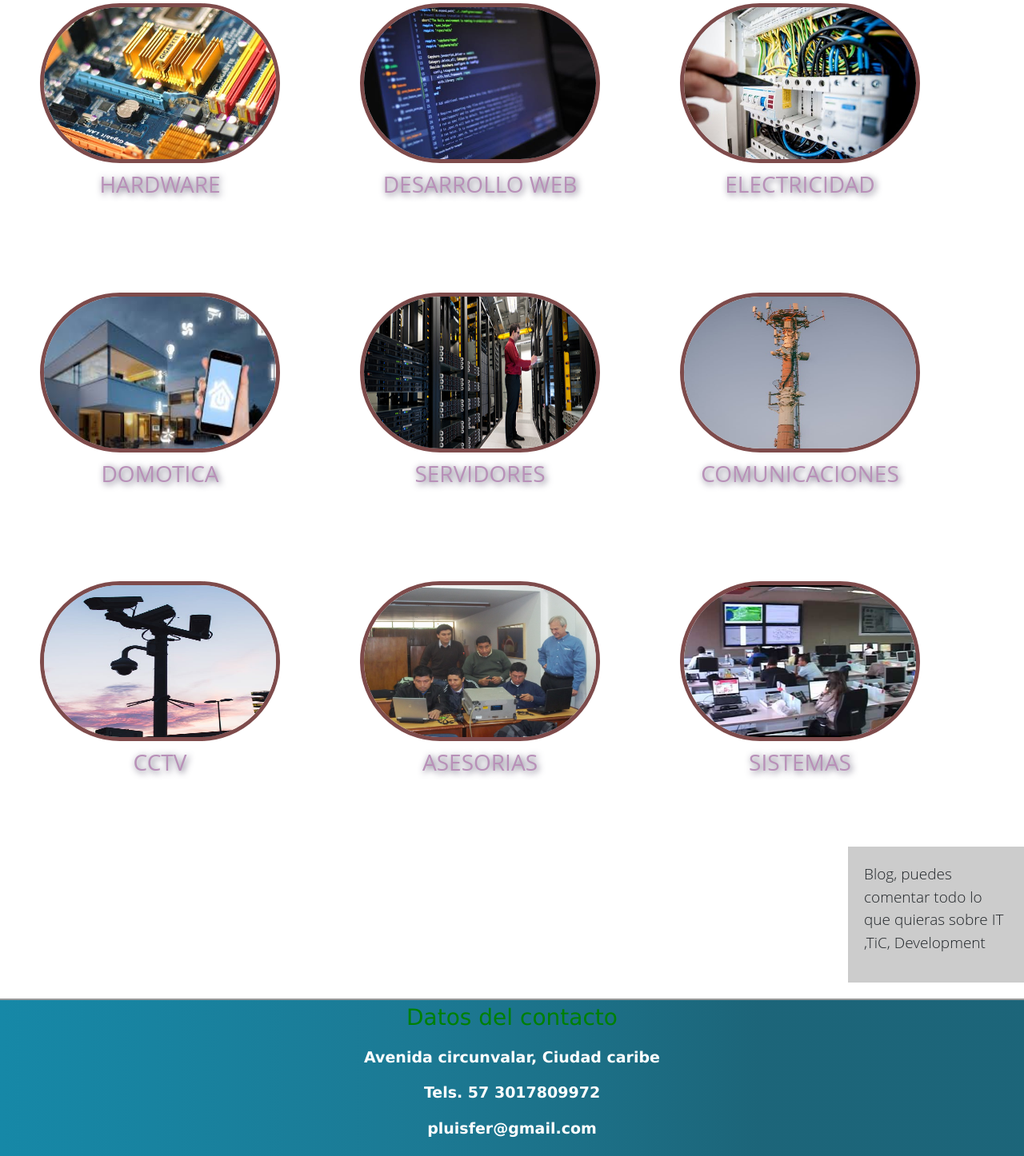
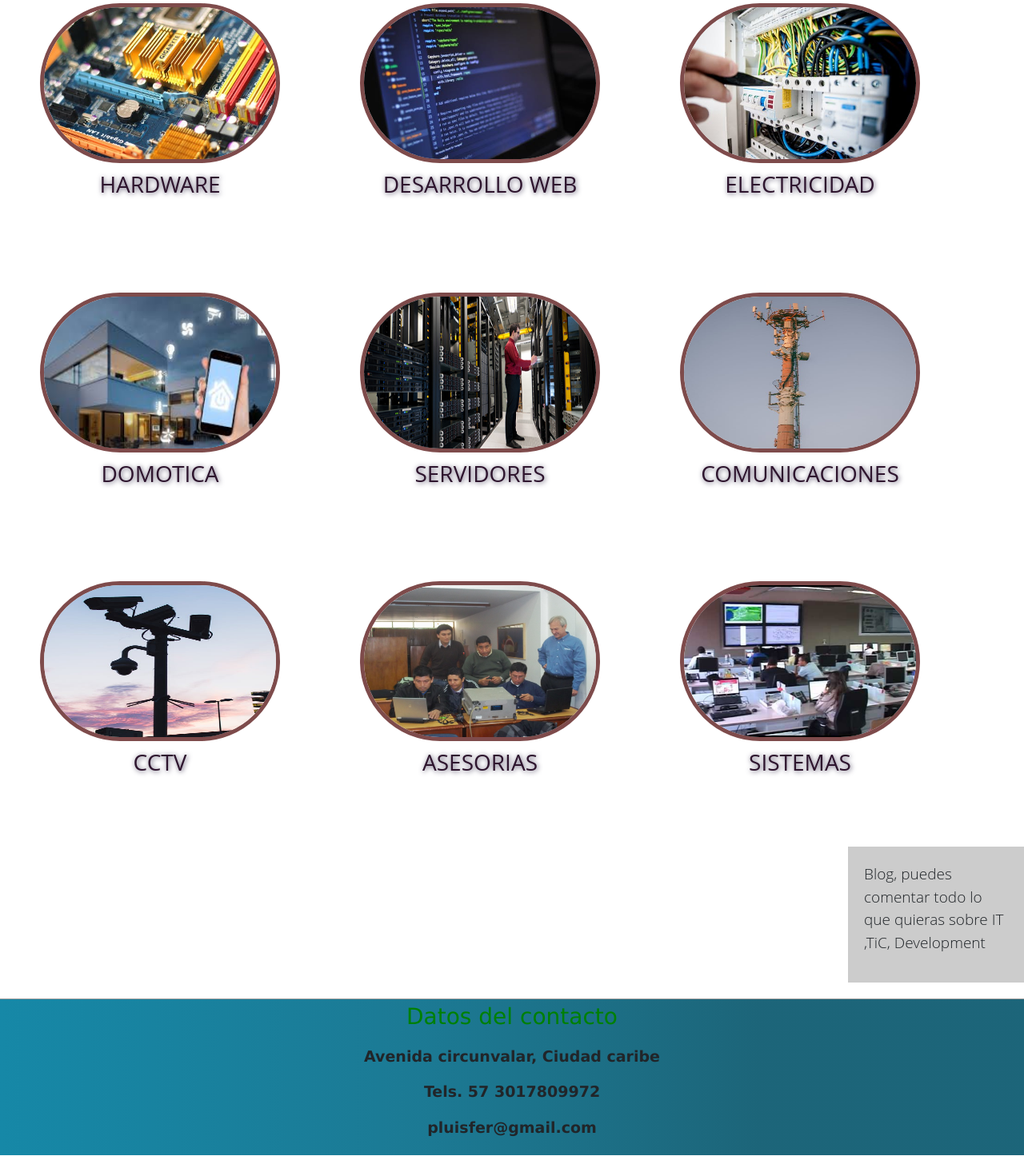
Before and after one commit to pluisfer/git-fttechitcom, a PHP site: page / in a window 1280 px wide. Shown: the part 1711-3157 px from the top of the page at 80% size. Run offline with PHP 8.4, Linux system fonts and the light colour scheme.

Commit message:
git add .

```diff
--- a/css/styles.css
+++ b/css/styles.css
@@ -156,10 +156,10 @@
 
 
 .servicio {
-  color: rgb(184, 144, 184);
+  color: rgb(46, 21, 46);
   text-align: center;
   padding: 10px 0;
-  text-shadow: 2px 2px 8px #4e4661;
+  text-shadow: 1px 1px 6px #4e4661;
 }
 
 .efecto:hover {
@@ -202,10 +202,11 @@
   text-align: center;
   padding: 5px;
   font-weight: bold;
-  color: white;
+  color: inherit;
   font-family: verdana, fantasy;
   font-size: 12;
-  border-top: 2px solid #999999;
+  margin-top: 5px;
+  border-top:1px solid #999999;
   background: rgba(22, 136, 167, 1);
   background: -moz-linear-gradient(
     left,
@@ -252,3 +253,7 @@
   );
   filter: progid:DXImageTransform.Microsoft.gradient( startColorstr='#1688a7', endColorstr='#156075', GradientType=1 );
 }
+
+color-text-h3{
+  color:white;
+}
--- a/index.html
+++ b/index.html
@@ -171,13 +171,10 @@
       </p>
     </aside>
     <footer class="pie">
-      <h3>Datos del contacto</h3>
+      <h3 class="color-text-h3">Datos del contacto</h3>
       <p>Avenida circunvalar, Ciudad caribe</p>
       <p>Tels. 57 3017809972</p>
       <address>pluisfer@gmail.com</address>
     </footer>
-    <!--<script>
-      alert("hola Mundo espero que estes bien");
-    </script>-->
   </body>
 </html>
```
